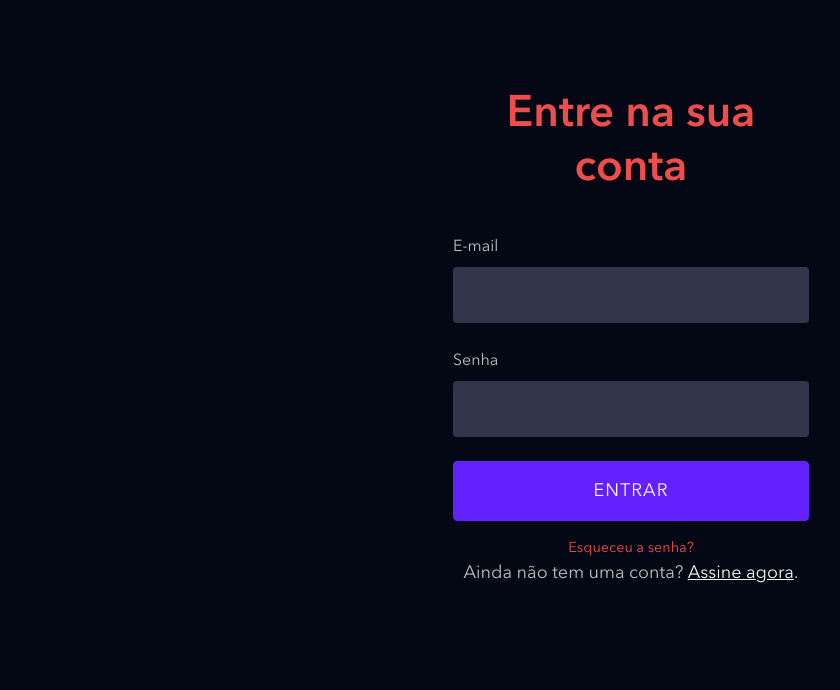
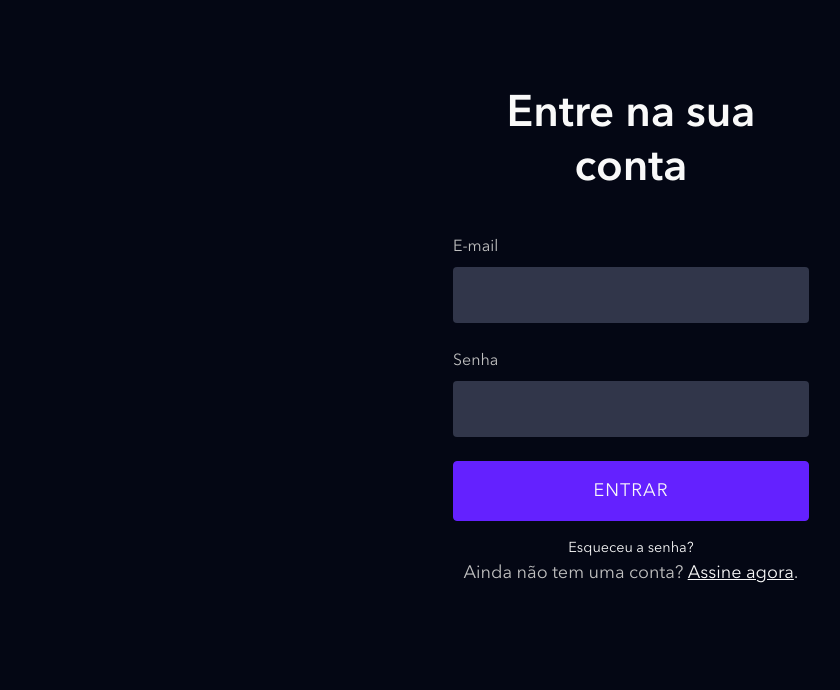
Before and after one commit to MatheusBarros27297/Clone-disneyPlus, a website: page login.html in a window 1280 px wide. Shown: the part 77-767 px from the top of the page, without its empty margins (9-849 px from the left). Drawn offline with nearby package versions, Linux system fonts and the light colour scheme; files that its build step writes are made by us from their sources; files whose address does not match are found by name.

Commit message:
mudanças de cores no login

```diff
--- a/src/styles/_login.scss
+++ b/src/styles/_login.scss
@@ -1,4 +1,4 @@
-$color-primary-text: #ee4d4d;
+$color-primary-text: #f9f9f9;
 $color-background-body: #040714;
 $color-input-background: #31364a;
 $color-input-border: #ccc;
```
